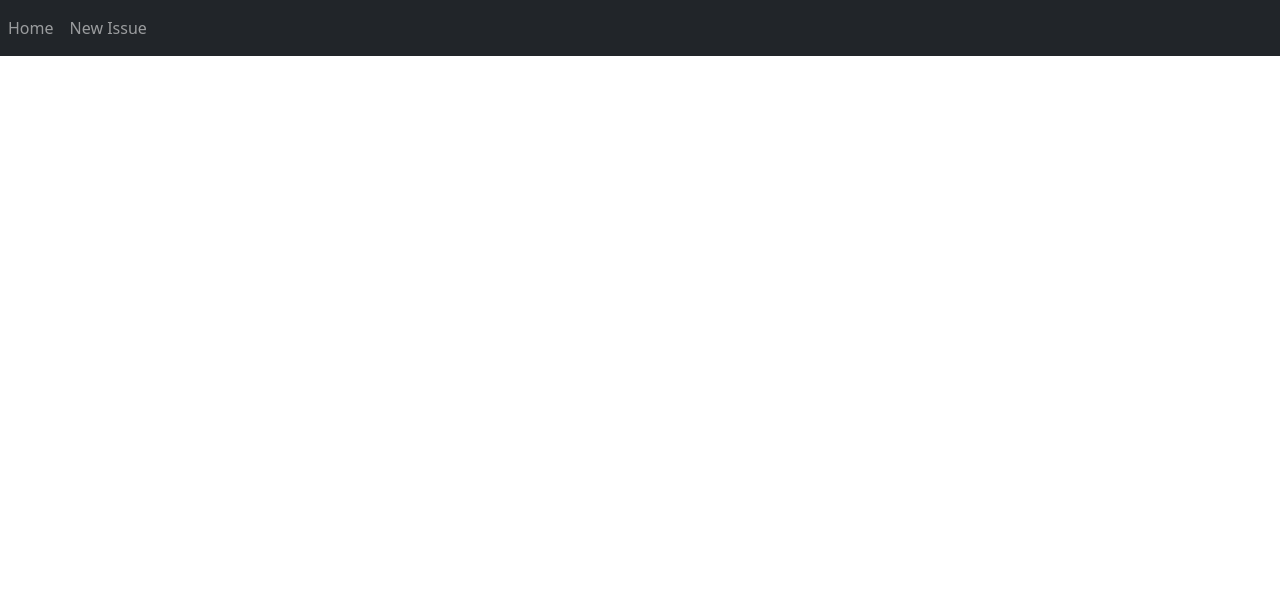
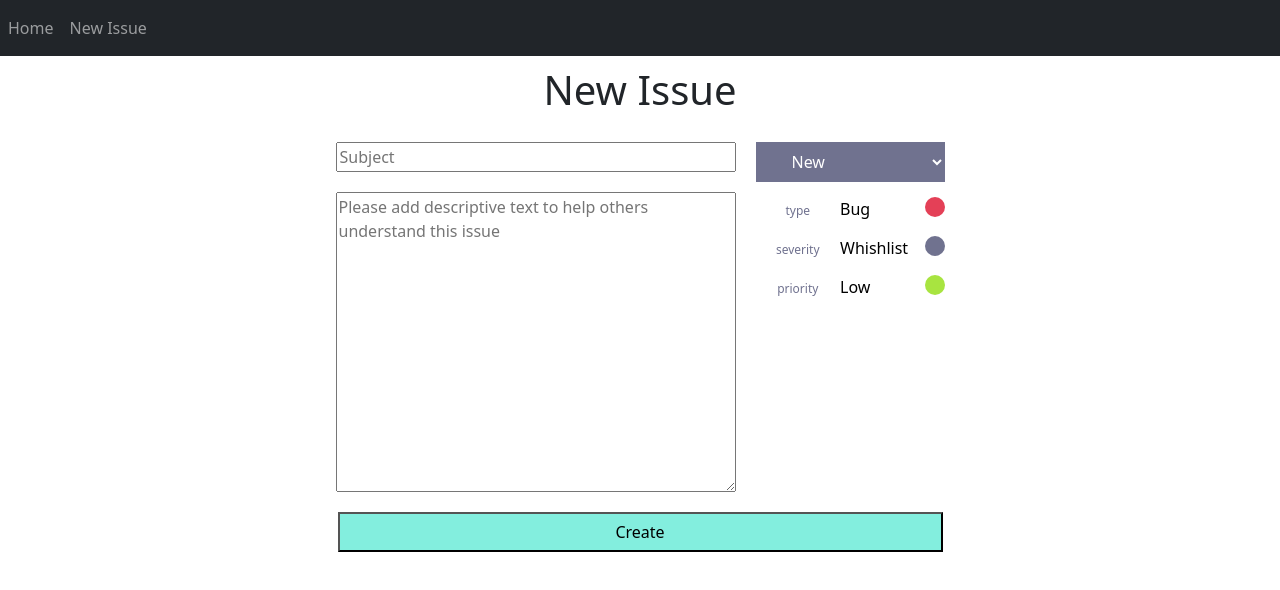
Before and after one commit to ASW-IT12D/BlackLotusFrontEnd, a React (Create React App) app in the folder blacklotus/: page /create-issue in a window 1280 px wide. Before the commit this address had no page. Shown: the top 590 px of the page. Built offline with nearby package versions, Linux system fonts and the light colour scheme.

Commit message:
create done

```diff
--- a/blacklotus/src/App.js
+++ b/blacklotus/src/App.js
@@ -2,6 +2,7 @@ import './App.css';
 import Home from './components/mainIssues';
 import Issue from './components/singleIssue';
 import Layout from './components/Layout';
+import CreaIssue from './components/creaIssue';
 import {BrowserRouter, Routes, Route} from 'react-router-dom';
 
 function App() {
@@ -12,6 +13,7 @@ function App() {
         <Routes>
           <Route path='/' element={<Home/>}/>
           <Route path='/issue' element={<Issue/>}/>
+          <Route path='/create-issue' element={<CreaIssue/>}/>
         </Routes>
       </BrowserRouter>
     </div>
--- /dev/null
+++ b/blacklotus/src/components/creaIssue.css
@@ -0,0 +1,134 @@
+.containerSubject {
+    display: flex;
+    flex-direction: column;
+  }
+
+  .descriptionContainer
+  {
+    margin-top: 20px;
+    width: 400px;
+    height: 300px;
+  }
+
+  .subjectContainer
+  {
+    width: 400px;
+  }
+
+  .status-dropdown-create {
+    flex-grow: 0;
+    background-color: #70728f;
+
+    border: none;
+    align-content:center;
+    color:#fff;
+    cursor:pointer;
+    display:flex;
+    padding:.5rem 2rem;
+    width:100%;
+   }
+
+   .container {
+    display: flex;
+    flex-direction: column;
+    align-items: center;
+  }
+
+  .top-div {
+    padding: 10px;
+  }
+
+  .bottom-divs {
+    display: flex;
+  }
+
+  .left-bottom-div {
+    flex: 1;
+    padding: 10px;
+  }
+
+  .right-bottom-div {
+    flex: 1;
+    padding-left: 20px;
+    padding: 10px;
+  }
+
+  .bottom-div {
+    padding: 10px;
+  }
+
+  .create-button{
+    width: 605px;
+    height: 40px;
+    background-color: #83eede;
+  }
+
+  .circle-type-create {
+    width: 20px;
+    height: 20px;
+    border-radius: 50%;
+  }
+
+  .select-type-container {
+    color: #000;
+    appearance: none;
+    -webkit-appearance: none;
+    background-color: #b9bbc0;
+    -moz-appearance: none;
+    border: none;
+    outline: none;
+    background: transparent;
+    background-image: none;
+    flex: 1;
+  }
+
+  .container-label-color {
+    display: flex;
+    justify-content: flex-end;
+    padding-right: 100px;
+}
+
+.severityOption{
+    padding-top: 2px;
+}
+
+.labelTypes
+{
+    font-size: 12px;
+    color:#70728f;
+    text-transform:lowercase;
+    flex: 1;
+    padding-top: 5px;
+}
+
+.container-types-create{
+    display: flex;
+    padding-top: 15px;
+}
+
+.container-external {
+  position: relative;
+  height: 100vh;
+}
+
+.cross-button {
+  width: 15px; /* Ajusta el tamaño según tus necesidades */
+  height: 15px;
+  background-image: url('../../public/cross.png'); /* Ruta a la imagen */
+  background-size: cover; /* Ajusta el tamaño de la imagen */
+  background-color: transparent;
+  border: none;
+  fill:#70728f;
+  display:inline;
+  transition:fill .2s linear;
+  /* Otros estilos según tus necesidades */
+  margin-left: 200px;
+}
+
+
+.header-container {
+  display: flex;
+  align-items: center;
+  justify-content: space-between;
+
+}
--- /dev/null
+++ b/blacklotus/src/components/creaIssue.js
@@ -0,0 +1,153 @@
+import React, { useState} from 'react';
+import './creaIssue.css'
+import { getToken, getCookie } from '../Token';
+import { useNavigate } from 'react-router-dom';
+
+
+function CreaIssue() {
+
+const navigate = useNavigate()
+
+const URL = 'http://127.0.0.1:8000/issues/';
+
+
+var [subject, setSubject] = useState('');
+var [description, setDescription] = useState('');
+var [status, setStatus] = useState('');
+var [type, setType] = useState('Bug');
+var [priority, setPriority] = useState('Low');
+var [severity, setSeverity] = useState('Whishlist');
+
+const priorityColor = (priority === "Low") ? "#A8E440" : (priority === "Normal") ? "#E4CE40" : (priority === "High") ? "#E47C40" : "";
+const severityColor = (severity === "Whishlist") ? "#70728F" : (severity === "Minor") ? "#40A8E4" : (severity === "Normal") ? "#40E47C" : (severity === "Important") ? "#E4A240" : (severity === "Critical") ? "#D35450" : "";
+const typeColor = (type === "Bug") ? "#E44057" : (type === "Question") ? "#5178D3" : (type === "Disabled") ? "#40E4CE" : "";
+const statusColor = (status === "New") ? "#70728f" : (status === "In progress") ? "#40a8e4" : (status === "Ready for test") ? "#e4ce40" : (status === "Closed") ? "#a8e440" : (status === "Needs info") ? "#e44057" : (status === "Rejected") ? "#a9aabc" : (status === "Postponed") ? "#5178d3" : "";
+
+const handleSubjectChange = (event) => {
+    setSubject(event.target.value);
+};
+
+const handleInputChangeDes = (event) => {
+setDescription(event.target.value);
+};
+
+const handleSelectStatusChange = (event) => {
+    setStatus(event.target.value);
+};
+
+const handleSelectSeverityChange = (event) => {
+    setSeverity(event.target.value);
+};
+
+const handleSelectPriorityChange = (event) => {
+    setPriority(event.target.value);
+};
+
+const handleSelectTypeChange = (event) => {
+    setType(event.target.value);
+};
+
+const handleButtonClick = () => {
+    const data = {
+        subject: subject,
+        description: description,
+        status: status,
+        type: type,
+        severity: severity,
+        priority: priority
+    };
+
+    if (subject.length > 0)
+    {
+        fetch(URL, {
+            method: 'POST',
+            headers: {
+                'Content-Type': 'application/json',
+                'X-CSRFToken': getCookie('X_CSRFTOKEN'),
+                'Authorization': 'Token ' + getToken()
+            },
+            body: JSON.stringify(data),
+        });
+
+        navigate('/');
+    }
+
+}
+
+  return (
+    <div className='container-external'>
+        <div class="content">
+            <div className='container'>
+                <div className='top-div'>
+                    <h1>New Issue</h1>
+                </div>
+                <div className='bottom-divs'>
+                    <div className='left-bottom-div '>
+                        <div className='containerSubject'>
+                        <input placeholder='Subject' className='subjectContainer' type="text" value={subject} onChange={handleSubjectChange} />
+                        <textarea
+                            placeholder='Please add descriptive text to help others understand this issue'
+                            value={description}
+                            className='descriptionContainer'
+                            onChange={handleInputChangeDes}/>
+                        </div>
+                    </div>
+                    <div className='right-bottom-div'>
+                        <div>
+                            <select style={{backgroundColor: statusColor, textAlign: "left"}} className='status-dropdown-create' id="dropdown" value={status} onChange={handleSelectStatusChange}>
+                                <option value="New">New</option>
+                                <option value="In progress">In progress</option>
+                                <option value="Ready for test">Ready for test</option>
+                                <option value="Closed">Closed</option>
+                                <option value="Needs info">Needs info</option>
+                                <option value="Rejected">Rejected</option>
+                                <option value="Postponed">Postponed</option>
+                            </select>
+                        </div>
+                        <div className='container-types-create'>
+                            <label className='labelTypes'>
+                                type
+                            </label>
+                            <select className='select-type-container' id="dropdown"  value={type} onChange={handleSelectTypeChange}>
+                                <option value="Bug">Bug</option>
+                                <option value="Question">Question</option>
+                                <option value="Disabled">Disabled</option>
+                            </select>
+                            <div className="circle-type-create" style={{ backgroundColor: typeColor}}></div>
+                        </div>
+                        <div className='container-types-create'>
+                            <label className='labelTypes'>
+                                severity
+                            </label>
+                            <select className='select-type-container' id="dropdown"  value={severity} onChange={handleSelectSeverityChange}>
+                                <option value="Whishlist">Whishlist</option>
+                                <option value="Minor">Minor</option>
+                                <option value="Normal">Normal</option>
+                                <option value="Important">Important</option>
+                                <option value="Critical">Critical</option>
+                            </select>
+                            <div className="circle-type-create" style={{ backgroundColor: severityColor}}></div>
+                        </div>
+                        <div className='container-types-create'>
+                            <label className='labelTypes'>
+                                priority
+                            </label>
+                            <select className='select-type-container' id="dropdown"  value={priority} onChange={handleSelectPriorityChange}>
+                                <option value="Low">Low</option>
+                                <option value="Normal">Normal</option>
+                                <option value="High">High</option>
+                            </select>
+                            <div className="circle-type-create" style={{ backgroundColor: priorityColor}}></div>
+                        </div>
+                    </div>
+                </div>
+                <div className='bottom-div '>
+                    <button className='create-button' onClick={handleButtonClick}>Create</button>
+                </div>
+            </div>
+        </div>
+    </div>
+  );
+}
+
+export default CreaIssue;
```
Also changed, not shown: blacklotus/public/cross.png (added).
